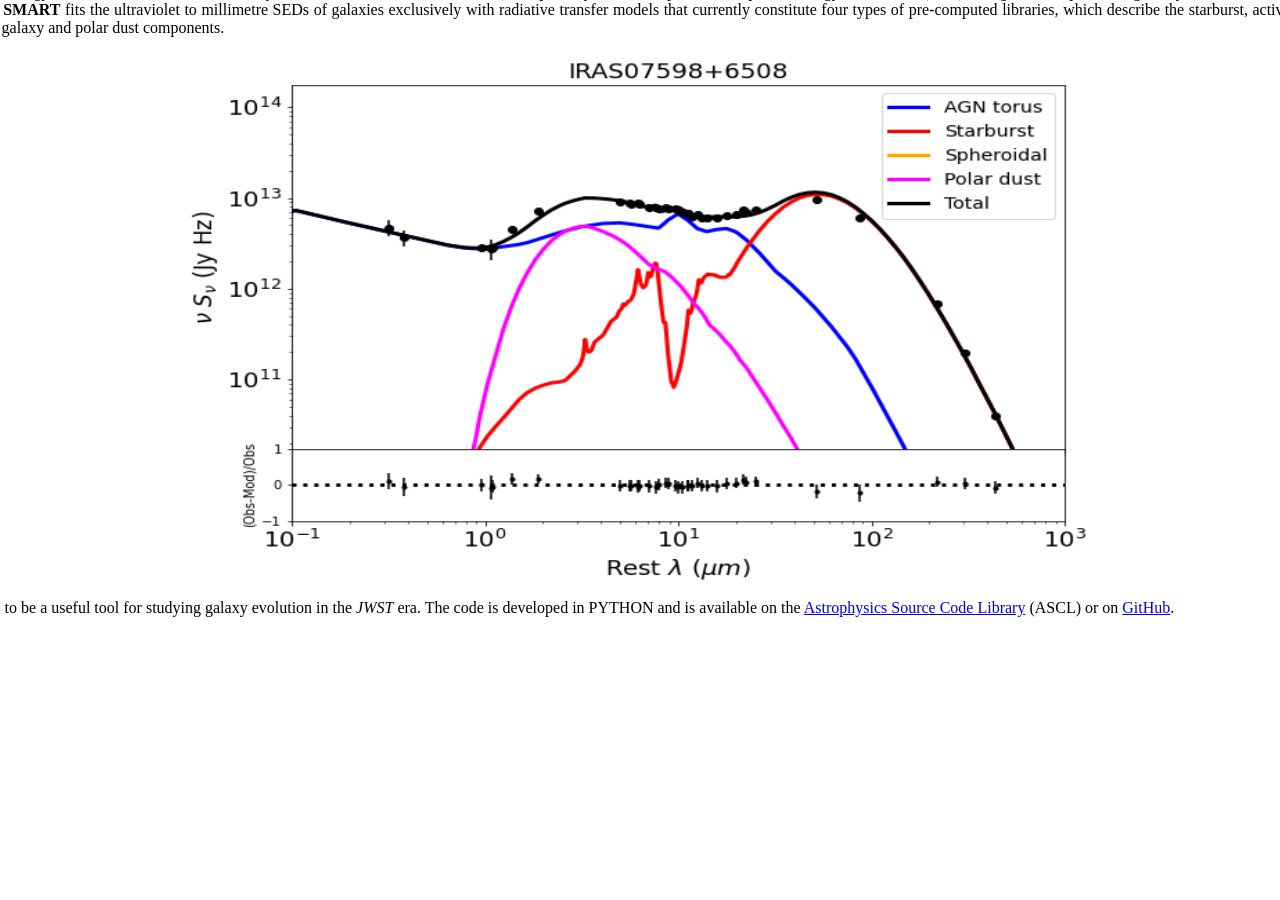
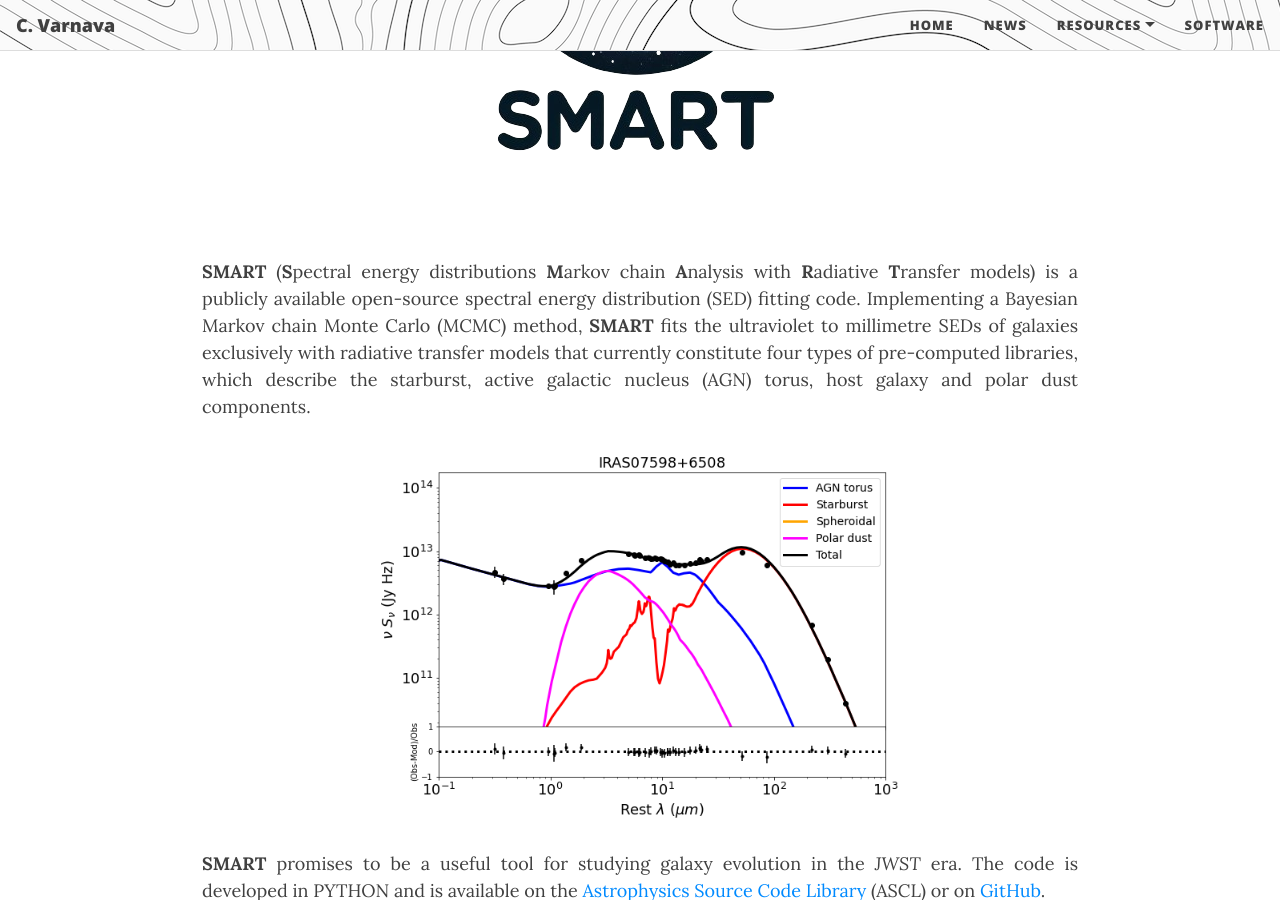
Before and after one commit to ch-var/ch-var.github.io, a Jekyll site: the page built from software.html, in a window 1280 px wide and 900 px high, scrolled down 575 px. Built offline with Jekyll 4.4.1, drawn with Linux system fonts in a browser that asks for light colours; before the commit the page ends 1208 px from its top, so only the background shows below that; some of the changed text lies outside the part shown.

Commit message:
Update software.html

```diff
--- a/software.html
+++ b/software.html
@@ -1,3 +1,7 @@
+---
+layout: page
+title: Software
+---
 <head>
   <style>
     @media (min-width: 768px) { /* This media query applies to screens wider than 768px (desktop) */
```
